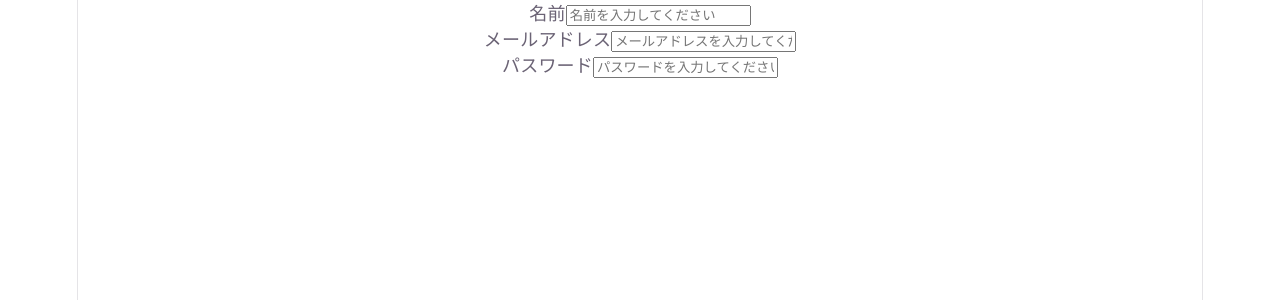
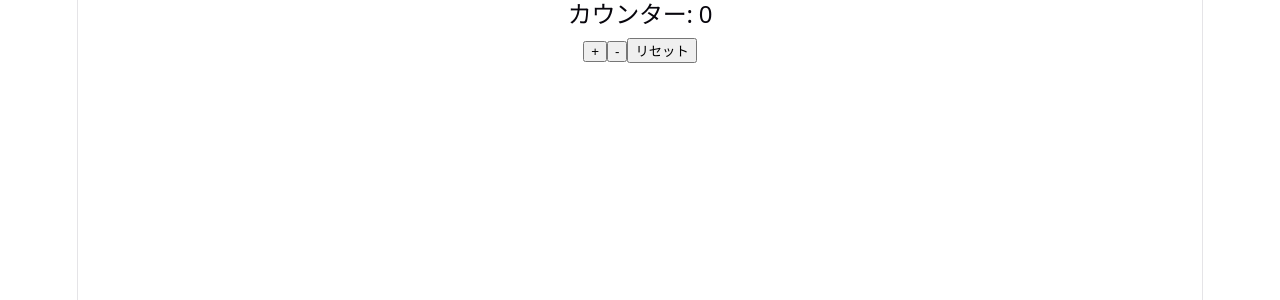
Before and after one commit to 1m4nim/regulus-practice-react, a React (Vite) app: page / in a window 1280 px wide. Shown: the top 300 px of the page. Built offline with nearby package versions, Linux system fonts and the light colour scheme.

Commit message:
Question11

```diff
--- a/src/App.tsx
+++ b/src/App.tsx
@@ -1,5 +1,6 @@
 import "./App.css"
-import Question10 from "./components/Question10";
+import Counter from "./components/Question11";
+//import Question10 from "./components/Question10";
 //import Question09 from "./components/Question09";
 //import Question08 from "./components/Question08";
 //import Question07 from "./components/Question07";
@@ -13,7 +14,8 @@ function App() {
       {/**<Question07 />*/}
       {/* <Question08 /> */}
       {/* <Question09 /> */}
-      <Question10 />
+      {/* <Question10 /> */}
+      <Counter />
     </>
   )
 }
--- /dev/null
+++ b/src/components/Question11.tsx
@@ -0,0 +1,29 @@
+import { useState } from "react";
+
+
+function Counter() {
+    const [count, setCount] = useState(0);
+
+    const increment = () => {
+        setCount(count + 1);
+    }
+
+    const decrement = () => {
+        setCount(count - 1);
+    }
+
+    const reset = () => {
+        setCount(0);
+    }
+
+    return (
+        <div>
+            <h2>カウンター: {count}</h2>
+            <button onClick={increment}>+</button>
+            <button onClick={decrement}>-</button>
+            <button onClick={reset}>リセット</button>
+        </div>
+    )
+}
+
+export default Counter;
```
